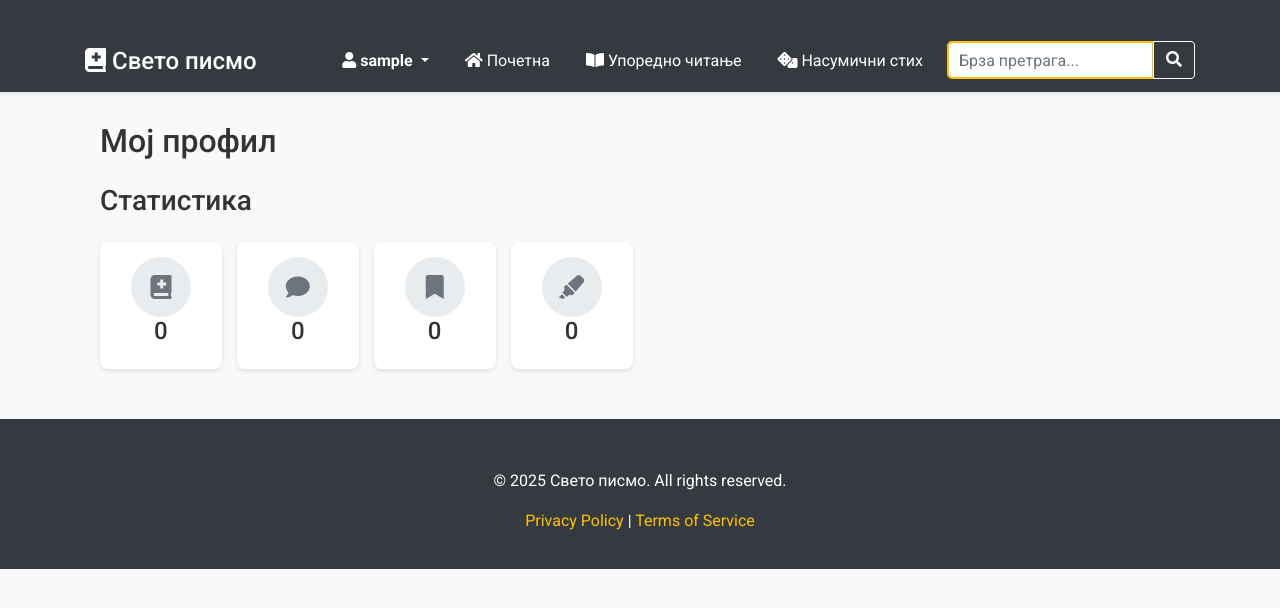
After one commit to meeheey/bible-in-serbian, a Django app: page /my_profile/ in a window 1280 px wide. The commit adds this page. Shown: the top 608 px of the page. Run offline with Django 4.2, Linux system fonts and the light colour scheme; the visitor is signed in with stand-in values (Sample User, id 1); data that the repository does not hold is empty; some libraries are stand-ins or nearby versions.

Commit message:
Add user profile

```diff
--- a/bible_in_serbian/web_page/templates/web_page/layout.html
+++ b/bible_in_serbian/web_page/templates/web_page/layout.html
@@ -26,9 +26,10 @@
                         </a>
                         <div class="dropdown-menu" aria-labelledby="navbarDropdown">
                             {% if user.is_authenticated %}
+                                <a class="dropdown-item" href="{% url 'user_profile' %}"><i class="fas fa-user"></i> Мој профил</a>
+                                <a class="dropdown-item" href="{% url 'show_read_books' %}"><i class="fas fa-mountain"></i> Прати прогрес</a>
                                 <a class="dropdown-item" href="{% url 'show_comments' %}"><i class="fas fa-comment"></i> Преглед коментара</a>
                                 <a class="dropdown-item" href="{% url 'show_bookmarks' %}"><i class="fas fa-bookmark"></i> Преглед обележивача</a>
-                                <a class="dropdown-item" href="{% url 'show_read_books' %}"><i class="fas fa-mountain"></i> Прати прогрес</a>
                                 <a class="dropdown-item" href="{% url 'logout' %}"><i class="fas fa-user-slash"></i> Одјава</a>
                             {% else %}
                                 <a class="dropdown-item" href="{% url 'login' %}"><i class="fas fa-user-alt"></i> Пријава</a>
--- /dev/null
+++ b/bible_in_serbian/web_page/templates/web_page/user_profile.html
@@ -0,0 +1,49 @@
+{% extends "web_page/layout.html" %}
+{% load static %}
+
+{% block body %}
+<div class="container">
+    <h2 class="my-4 unselectable">Мој профил</h2>
+
+    <h3 class="my-4 unselectable">Статистика</h2>
+
+    <div class="books-grid">
+        <div class="book-card">
+            <div class="book-card-inner">
+                <button class="book-btn bookmark">
+                    <i class="fas fa-book-medical"></i>
+                </button>
+
+                    <h4>{{ read_books }}</h4>
+            </div>
+        </div>
+        <div class="book-card">
+            <div class="book-card-inner">
+                <button class="book-btn bookmark">
+                    <i class="fas fa-comment"></i>
+                </button>
+
+                    <h4>{{ comments }}</h4>
+            </div>
+        </div>
+        <div class="book-card">
+            <div class="book-card-inner">
+                <button class="book-btn bookmark">
+                    <i class="fas fa-bookmark"></i>
+                </button>
+
+                    <h4>{{ bookmarks }}</h4>
+            </div>
+        </div>
+        <div class="book-card">
+            <div class="book-card-inner">
+                <button class="book-btn bookmark">
+                    <i class="fas fa-highlighter"></i>
+                </button>
+
+                    <h4>{{ highlights }}</h4>
+            </div>
+        </div>
+    </div>
+</div>
+{% endblock %}
--- a/bible_in_serbian/web_page/urls.py
+++ b/bible_in_serbian/web_page/urls.py
@@ -18,6 +18,7 @@ urlpatterns = [
     path('read/', views.show_read_books, name='show_read_books'),
     path('bookmarks/', views.show_bookmarks, name='show_bookmarks'),
     path('comments/', views.show_comments, name='show_comments'),
+    path('my_profile/', views.user_profile, name='user_profile'),
     path('random_verse_generator', views.random_verse_generator, name='random_verse_generator'),
     path('activate/<uidb64>/<token>/', views.activate, name='activate'),
     path(
--- a/bible_in_serbian/web_page/views.py
+++ b/bible_in_serbian/web_page/views.py
@@ -11,7 +11,7 @@ from django.core.mail import EmailMessage
 from django.contrib.auth import get_user_model
 
 from .utils import account_activation_token
-from .models import User, Comment, Bookmark, ReadBook
+from .models import User, Comment, Bookmark, ReadBook, Highlight
 from verse_fetcher.models import Books, Verses
 
 
@@ -193,3 +193,15 @@ def show_comments(request):
 
 def random_verse_generator(request):
         return render(request, "web_page/random_verse_generator.html")
+
+def user_profile(request):
+    read_books = ReadBook.objects.filter(author=request.user).count()
+    comments = Comment.objects.filter(author=request.user).count()
+    bookmarks = Bookmark.objects.filter(author=request.user).count()
+    highlights = Highlight.objects.filter(author=request.user).count()
+    return render(request, "web_page/user_profile.html", {
+        "read_books": read_books,
+        "comments": comments,
+        "bookmarks": bookmarks,
+        "highlights": highlights
+    })
```
